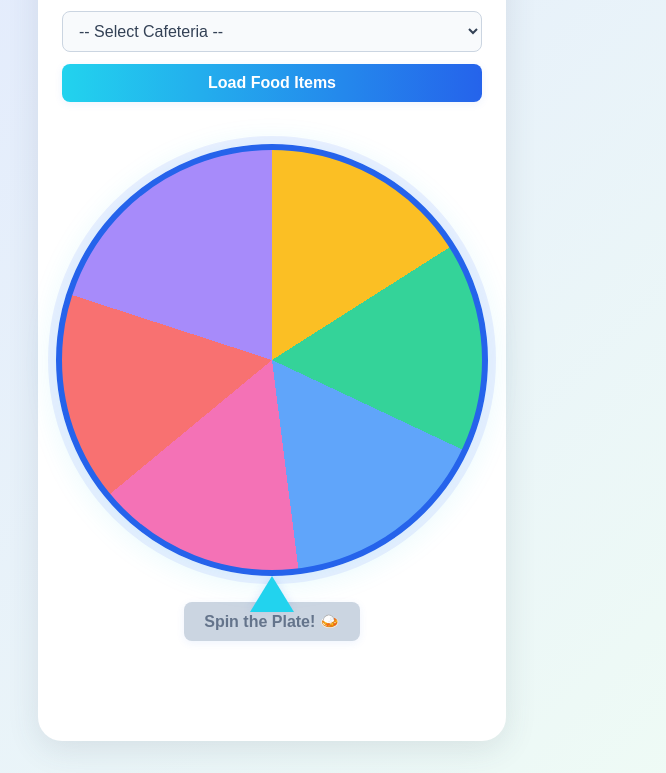
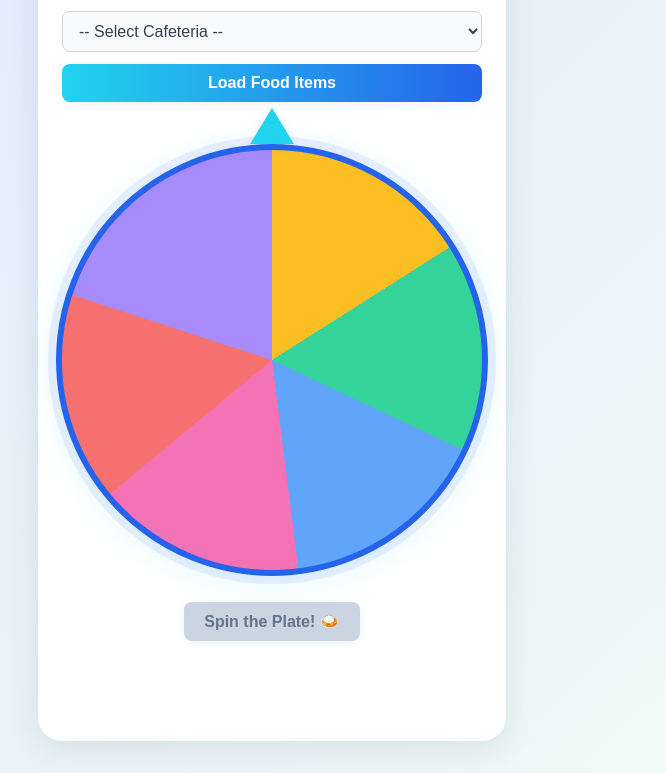
Before and after one commit to chaigeorge/Foodwheel, a plain HTML site: page index.html in a window 1280 px wide. Shown: the part 172-945 px from the top of the page, without its empty margins (368-1034 px from the left). Drawn offline with nearby package versions, Linux system fonts and the light colour scheme.

Commit message:
please work

```diff
--- a/style.css
+++ b/style.css
@@ -106,14 +106,14 @@ button:disabled {
 
 #pointer {
   position: absolute;
-  bottom: -36px;
+  top: -36px;
   left: 50%;
-  transform: translateX(-50%) rotate(180deg);
+  transform: translateX(-50%);
   width: 0;
   height: 0;
   border-left: 22px solid transparent;
   border-right: 22px solid transparent;
-  border-top: 36px solid #22d3ee;
+  border-bottom: 36px solid #22d3ee;
   filter: drop-shadow(0 2px 4px rgba(37,99,235,0.12));
   z-index: 10;
 }
```
